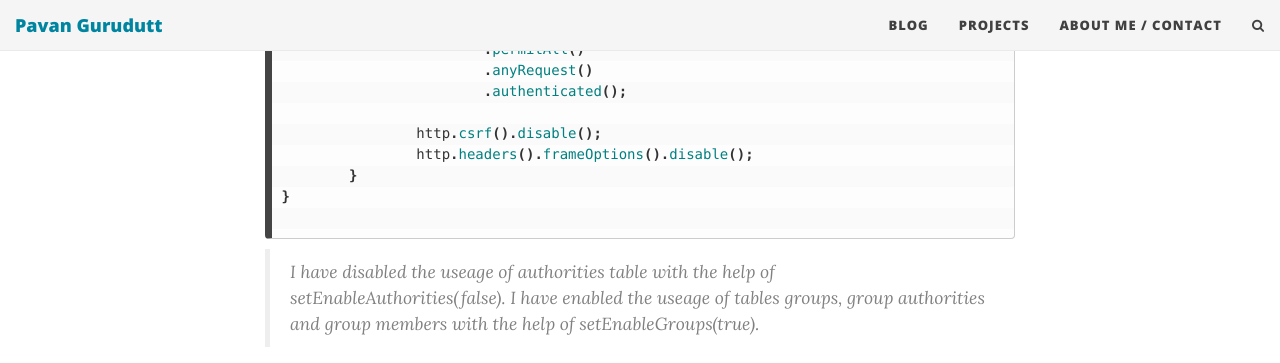
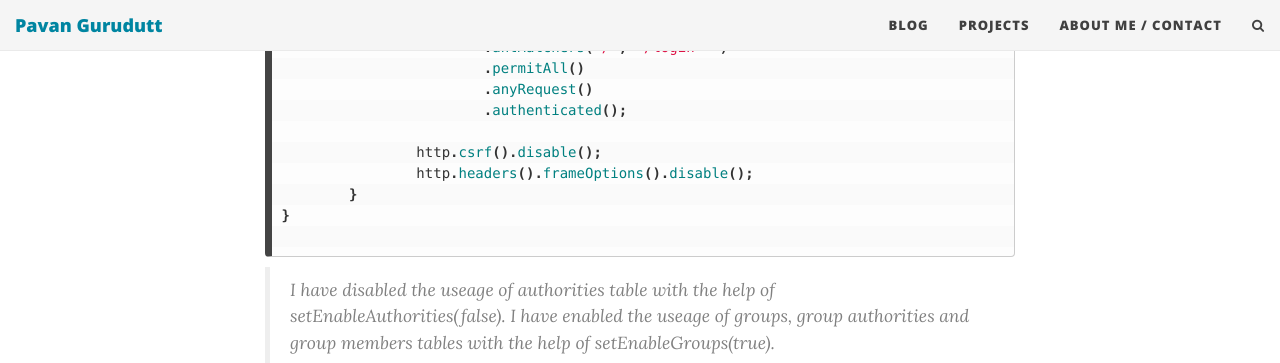
Before and after one commit to codeaches/codeaches.github.io, a Jekyll site: the page built from _posts/2018-12-19-Spring Boot-OAuth2 and Resource Server setup.md, in a window 1280 px wide and 900 px high, scrolled down 8340 px, cut to the strip 0-363 px from the top of the window. Built offline with Jekyll 4.4.1, drawn with Linux system fonts in a browser that asks for light colours; nearby versions of some CDN libraries; comment, search, counter and statistics services are not loaded.

Commit message:
no message

````diff
--- a/_posts/2018-12-19-Spring Boot-OAuth2 and Resource Server setup.md
+++ b/_posts/2018-12-19-Spring Boot-OAuth2 and Resource Server setup.md
@@ -66,7 +66,7 @@
 
 Extract and import the project in STS as `Existing Maven project`. Build the project once the import is completed successfully.
 
-> Add the below dependancy if the build fails with an error "javax.xml.bind.JAXBException: Implementation of JAXB-API has not been found on module path or classpath"
+**Add the below dependancy if the build fails with an error "javax.xml.bind.JAXBException: Implementation of JAXB-API has not been found on module path or classpath"**
 
 ```xml
 <dependency>
@@ -333,7 +333,7 @@
 }
 
 ```
-> I have disabled the useage of authorities table with the help of setEnableAuthorities(false). I have enabled the useage of tables groups, group authorities and group members  with the help of setEnableGroups(true).
+> I have disabled the useage of authorities table with the help of setEnableAuthorities(false). I have enabled the useage of groups, group authorities and group members tables with the help of setEnableGroups(true).
 
 
 <form action="https://www.paypal.com/cgi-bin/webscr" method="post"
````
